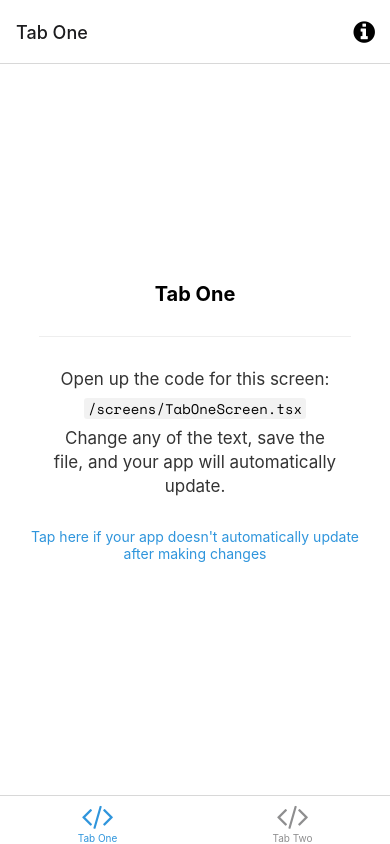
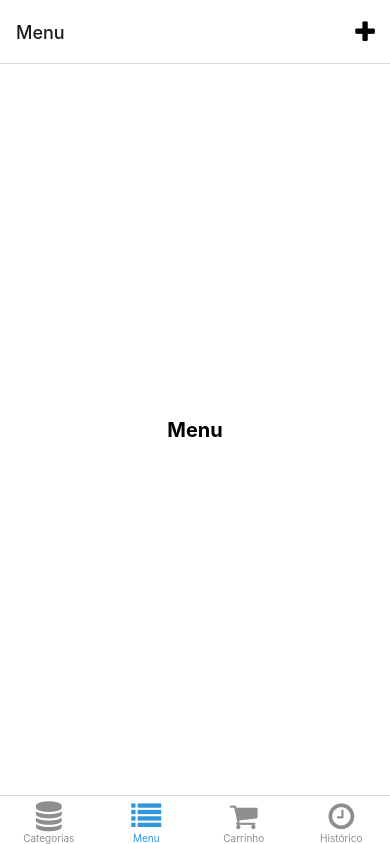
Before and after one commit to vitor-gercov/n2b1, a React Native app: screen /Menu in a window 390 px wide. Built offline with nearby package versions, Linux system fonts and the light colour scheme; what expo-linking would draw is missing.

Commit message:
Navegação finalizada.

```diff
--- a/navigation/LinkingConfiguration.ts
+++ b/navigation/LinkingConfiguration.ts
@@ -15,19 +15,32 @@ const linking: LinkingOptions<RootStackParamList> = {
     screens: {
       Root: {
         screens: {
-          TabOne: {
+          FoodCategories: {
             screens: {
-              TabOneScreen: 'one',
+              FoodCategoriesScreen: 'foodCategories',
             },
           },
-          TabTwo: {
+          Menu: {
             screens: {
               TabTwoScreen: 'two',
             },
           },
+          Cart: {
+            screens: {
+              CartScreen: 'cart'
+            }
+          },
+          Historic: {
+            screens: {
+              HistoricScreen: 'historic'
+            }
+          }
         },
       },
-      Modal: 'modal',
+      RegisterFoodCategory: 'registerFoodCategory',
+      EditFoodCategory: 'editFoodCategory',
+      RegisterFood: 'registerFood',
+      EditFood: 'editFood',
       NotFound: '*',
     },
   },
--- a/navigation/index.tsx
+++ b/navigation/index.tsx
@@ -12,12 +12,16 @@ import { ColorSchemeName, Pressable } from 'react-native';
 
 import Colors from '../constants/Colors';
 import useColorScheme from '../hooks/useColorScheme';
-import ModalScreen from '../screens/ModalScreen';
 import NotFoundScreen from '../screens/NotFoundScreen';
-import TabOneScreen from '../screens/TabOneScreen';
+import FoodCategoriesScreen from '../screens/foodCategories/FoodCategoriesScreen';
 import TabTwoScreen from '../screens/TabTwoScreen';
 import { RootStackParamList, RootTabParamList, RootTabScreenProps } from '../types';
 import LinkingConfiguration from './LinkingConfiguration';
+import RegisterFoodCategoryScreen from '../screens/foodCategories/RegisterFoodCategoryScreen';
+import RegisterFoodScreen from '../screens/menu/RegisterFoodScreen';
+import MenuScreen from '../screens/menu/MenuScreen';
+import CartScreen from '../screens/cart/CartScreen';
+import HistoricScreen from '../screens/historic/HistoricScreen';
 
 export default function Navigation({ colorScheme }: { colorScheme: ColorSchemeName }) {
   return (
@@ -40,8 +44,11 @@ function RootNavigator() {
     <Stack.Navigator>
       <Stack.Screen name="Root" component={BottomTabNavigator} options={{ headerShown: false }} />
       <Stack.Screen name="NotFound" component={NotFoundScreen} options={{ title: 'Oops!' }} />
-      <Stack.Group screenOptions={{ presentation: 'modal' }}>
-        <Stack.Screen name="Modal" component={ModalScreen} />
+      <Stack.Group screenOptions={{ presentation: 'modal', title: 'Nova categoria' }}>
+        <Stack.Screen name="RegisterFoodCategory" component={RegisterFoodCategoryScreen} />
+      </Stack.Group>
+      <Stack.Group screenOptions={{ presentation: 'modal', title: 'Nova comida' }}>
+        <Stack.Screen name="RegisterFood" component={RegisterFoodScreen} />
       </Stack.Group>
     </Stack.Navigator>
   );
@@ -58,24 +65,24 @@ function BottomTabNavigator() {
 
   return (
     <BottomTab.Navigator
-      initialRouteName="TabOne"
+      initialRouteName="FoodCategories"
       screenOptions={{
         tabBarActiveTintColor: Colors[colorScheme].tint,
       }}>
       <BottomTab.Screen
-        name="TabOne"
-        component={TabOneScreen}
-        options={({ navigation }: RootTabScreenProps<'TabOne'>) => ({
-          title: 'Tab One',
-          tabBarIcon: ({ color }) => <TabBarIcon name="code" color={color} />,
+        name="FoodCategories"
+        component={FoodCategoriesScreen}
+        options={({ navigation }: RootTabScreenProps<'FoodCategories'>) => ({
+          title: 'Categorias',
+          tabBarIcon: ({ color }) => <TabBarIcon name="database" color={color} />,
           headerRight: () => (
             <Pressable
-              onPress={() => navigation.navigate('Modal')}
+              onPress={() => navigation.navigate('RegisterFoodCategory')}
               style={({ pressed }) => ({
                 opacity: pressed ? 0.5 : 1,
               })}>
               <FontAwesome
-                name="info-circle"
+                name="plus"
                 size={25}
                 color={Colors[colorScheme].text}
                 style={{ marginRight: 15 }}
@@ -85,12 +92,42 @@ function BottomTabNavigator() {
         })}
       />
       <BottomTab.Screen
-        name="TabTwo"
-        component={TabTwoScreen}
-        options={{
-          title: 'Tab Two',
-          tabBarIcon: ({ color }) => <TabBarIcon name="code" color={color} />,
-        }}
+        name="Menu"
+        component={MenuScreen}
+        options={({ navigation }: RootTabScreenProps<'Menu'>) => ({
+          title: 'Menu',
+          tabBarIcon: ({ color }) => <TabBarIcon name="list" color={color} />,
+          headerRight: () => (
+            <Pressable
+              onPress={() => navigation.navigate('RegisterFood')}
+              style={({ pressed }) => ({
+                opacity: pressed ? 0.5 : 1,
+              })}>
+              <FontAwesome
+                name="plus"
+                size={25}
+                color={Colors[colorScheme].text}
+                style={{ marginRight: 15 }}
+              />
+            </Pressable>
+          ),
+        })}
+      />
+      <BottomTab.Screen
+        name="Cart"
+        component={CartScreen}
+        options={({ navigation }: RootTabScreenProps<'Cart'>) => ({
+          title: 'Carrinho',
+          tabBarIcon: ({ color }) => <TabBarIcon name="shopping-cart" color={color} />,
+        })}
+      />
+      <BottomTab.Screen
+        name="Historic"
+        component={HistoricScreen}
+        options={({ navigation }: RootTabScreenProps<'Historic'>) => ({
+          title: 'Histórico',
+          tabBarIcon: ({ color }) => <TabBarIcon name="clock-o" color={color} />,
+        })}
       />
     </BottomTab.Navigator>
   );
--- a/screens/ModalScreen.tsx
+++ /dev/null
@@ -1,35 +0,0 @@
-import { StatusBar } from 'expo-status-bar';
-import { Platform, StyleSheet } from 'react-native';
-
-import EditScreenInfo from '../components/EditScreenInfo';
-import { Text, View } from '../components/Themed';
-
-export default function ModalScreen() {
-  return (
-    <View style={styles.container}>
-      <Text style={styles.title}>Modal</Text>
-      <View style={styles.separator} lightColor="#eee" darkColor="rgba(255,255,255,0.1)" />
-      <EditScreenInfo path="/screens/ModalScreen.tsx" />
-
-      {/* Use a light status bar on iOS to account for the black space above the modal */}
-      <StatusBar style={Platform.OS === 'ios' ? 'light' : 'auto'} />
-    </View>
-  );
-}
-
-const styles = StyleSheet.create({
-  container: {
-    flex: 1,
-    alignItems: 'center',
-    justifyContent: 'center',
-  },
-  title: {
-    fontSize: 20,
-    fontWeight: 'bold',
-  },
-  separator: {
-    marginVertical: 30,
-    height: 1,
-    width: '80%',
-  },
-});
--- a/screens/TabOneScreen.tsx
+++ /dev/null
@@ -1,32 +0,0 @@
-import { StyleSheet } from 'react-native';
-
-import EditScreenInfo from '../components/EditScreenInfo';
-import { Text, View } from '../components/Themed';
-import { RootTabScreenProps } from '../types';
-
-export default function TabOneScreen({ navigation }: RootTabScreenProps<'TabOne'>) {
-  return (
-    <View style={styles.container}>
-      <Text style={styles.title}>Tab One</Text>
-      <View style={styles.separator} lightColor="#eee" darkColor="rgba(255,255,255,0.1)" />
-      <EditScreenInfo path="/screens/TabOneScreen.tsx" />
-    </View>
-  );
-}
-
-const styles = StyleSheet.create({
-  container: {
-    flex: 1,
-    alignItems: 'center',
-    justifyContent: 'center',
-  },
-  title: {
-    fontSize: 20,
-    fontWeight: 'bold',
-  },
-  separator: {
-    marginVertical: 30,
-    height: 1,
-    width: '80%',
-  },
-});
--- /dev/null
+++ b/screens/cart/CartScreen.tsx
@@ -0,0 +1,28 @@
+import { StyleSheet } from 'react-native';
+import { Text, View } from '../../components/Themed';
+import { RootTabScreenProps } from '../../types';
+
+export default function CartScreen({ navigation }: RootTabScreenProps<'Cart'>) {
+  return (
+    <View style={styles.container}>
+      <Text style={styles.title}>Carrinho</Text>
+    </View>
+  )
+}
+
+const styles = StyleSheet.create({
+  container: {
+    flex: 1,
+    alignItems: 'center',
+    justifyContent: 'center',
+  },
+  title: {
+    fontSize: 20,
+    fontWeight: 'bold',
+  },
+  separator: {
+    marginVertical: 30,
+    height: 1,
+    width: '80%',
+  },
+});
--- /dev/null
+++ b/screens/foodCategories/FoodCategoriesScreen.tsx
@@ -0,0 +1,28 @@
+import { StyleSheet } from 'react-native';
+import { Text, View } from '../../components/Themed';
+import { RootTabScreenProps } from '../../types';
+
+export default function FoodCategoriesScreen({ navigation }: RootTabScreenProps<'FoodCategories'>) {
+  return (
+    <View style={styles.container}>
+      <Text style={styles.title}>Categorias</Text>
+    </View>
+  );
+}
+
+const styles = StyleSheet.create({
+  container: {
+    flex: 1,
+    alignItems: 'center',
+    justifyContent: 'center',
+  },
+  title: {
+    fontSize: 20,
+    fontWeight: 'bold',
+  },
+  separator: {
+    marginVertical: 30,
+    height: 1,
+    width: '80%',
+  },
+});
--- /dev/null
+++ b/screens/foodCategories/RegisterFoodCategoryScreen.tsx
@@ -0,0 +1,27 @@
+import { StyleSheet } from 'react-native';
+import { Text, View } from '../../components/Themed';
+
+export default function RegisterFoodCategoryScreen() {
+  return (
+    <View style={styles.container}>
+      <Text style={styles.title}>Cadastro de categoria</Text>
+    </View>
+  );
+}
+
+const styles = StyleSheet.create({
+  container: {
+    flex: 1,
+    alignItems: 'center',
+    justifyContent: 'center',
+  },
+  title: {
+    fontSize: 20,
+    fontWeight: 'bold',
+  },
+  separator: {
+    marginVertical: 30,
+    height: 1,
+    width: '80%',
+  },
+});
--- /dev/null
+++ b/screens/historic/HistoricScreen.tsx
@@ -0,0 +1,28 @@
+import { StyleSheet } from 'react-native';
+import { Text, View } from '../../components/Themed';
+import { RootTabScreenProps } from '../../types';
+
+export default function HistoricScreen({ navigation }: RootTabScreenProps<'Historic'>) {
+  return (
+    <View style={styles.container}>
+      <Text style={styles.title}>Histórico</Text>
+    </View>
+  )
+}
+
+const styles = StyleSheet.create({
+  container: {
+    flex: 1,
+    alignItems: 'center',
+    justifyContent: 'center',
+  },
+  title: {
+    fontSize: 20,
+    fontWeight: 'bold',
+  },
+  separator: {
+    marginVertical: 30,
+    height: 1,
+    width: '80%',
+  },
+});
--- /dev/null
+++ b/screens/menu/MenuScreen.tsx
@@ -0,0 +1,28 @@
+import { StyleSheet } from 'react-native';
+import { Text, View } from '../../components/Themed';
+import { RootTabScreenProps } from '../../types';
+
+export default function MenuScreen({ navigation }: RootTabScreenProps<'Menu'>) {
+  return (
+    <View style={styles.container}>
+      <Text style={styles.title}>Menu</Text>
+    </View>
+  )
+}
+
+const styles = StyleSheet.create({
+  container: {
+    flex: 1,
+    alignItems: 'center',
+    justifyContent: 'center',
+  },
+  title: {
+    fontSize: 20,
+    fontWeight: 'bold',
+  },
+  separator: {
+    marginVertical: 30,
+    height: 1,
+    width: '80%',
+  },
+});
--- /dev/null
+++ b/screens/menu/RegisterFoodScreen.tsx
@@ -0,0 +1,27 @@
+import { StyleSheet } from 'react-native';
+import { Text, View } from '../../components/Themed';
+
+export default function RegisterFoodScreen() {
+  return (
+    <View style={styles.container}>
+      <Text style={styles.title}>Cadastro de comida</Text>
+    </View>
+  );
+}
+
+const styles = StyleSheet.create({
+  container: {
+    flex: 1,
+    alignItems: 'center',
+    justifyContent: 'center',
+  },
+  title: {
+    fontSize: 20,
+    fontWeight: 'bold',
+  },
+  separator: {
+    marginVertical: 30,
+    height: 1,
+    width: '80%',
+  },
+});
```
Also changed, not shown: types.tsx (+11 -4 lines).
